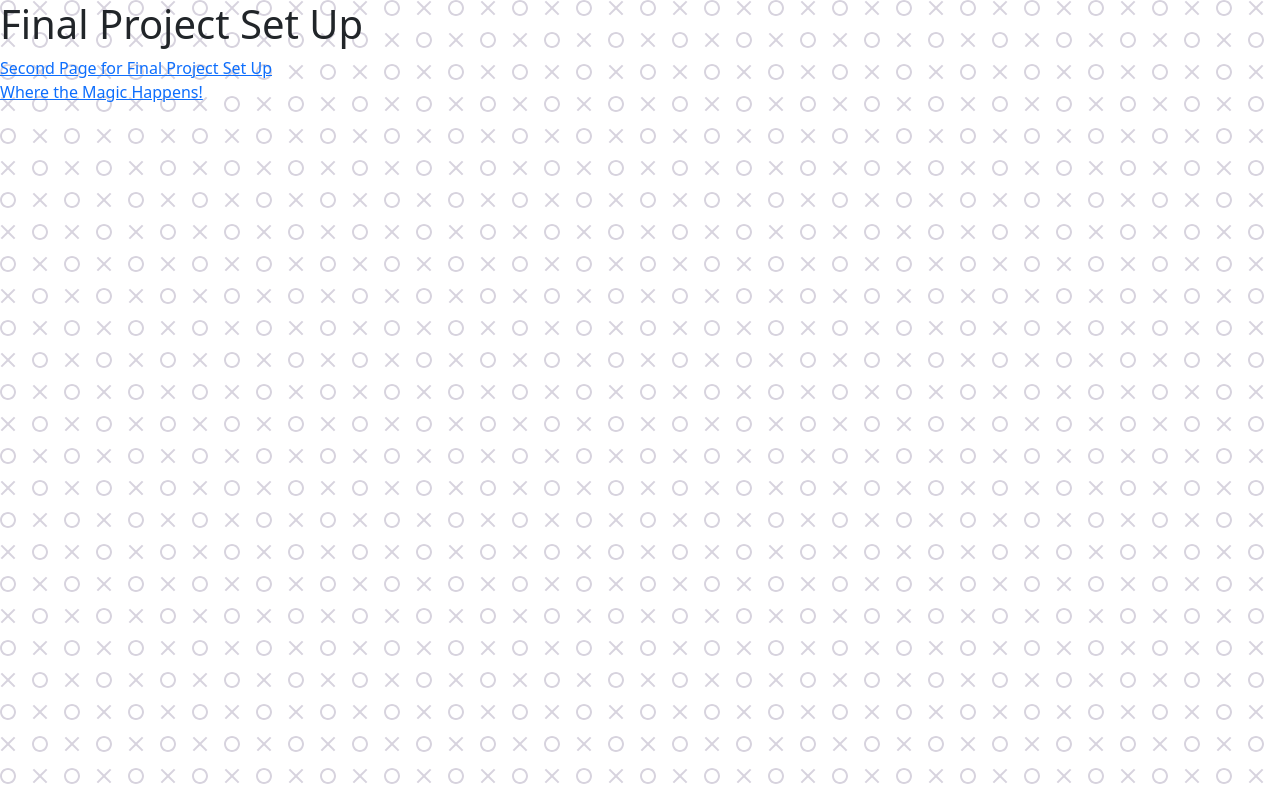
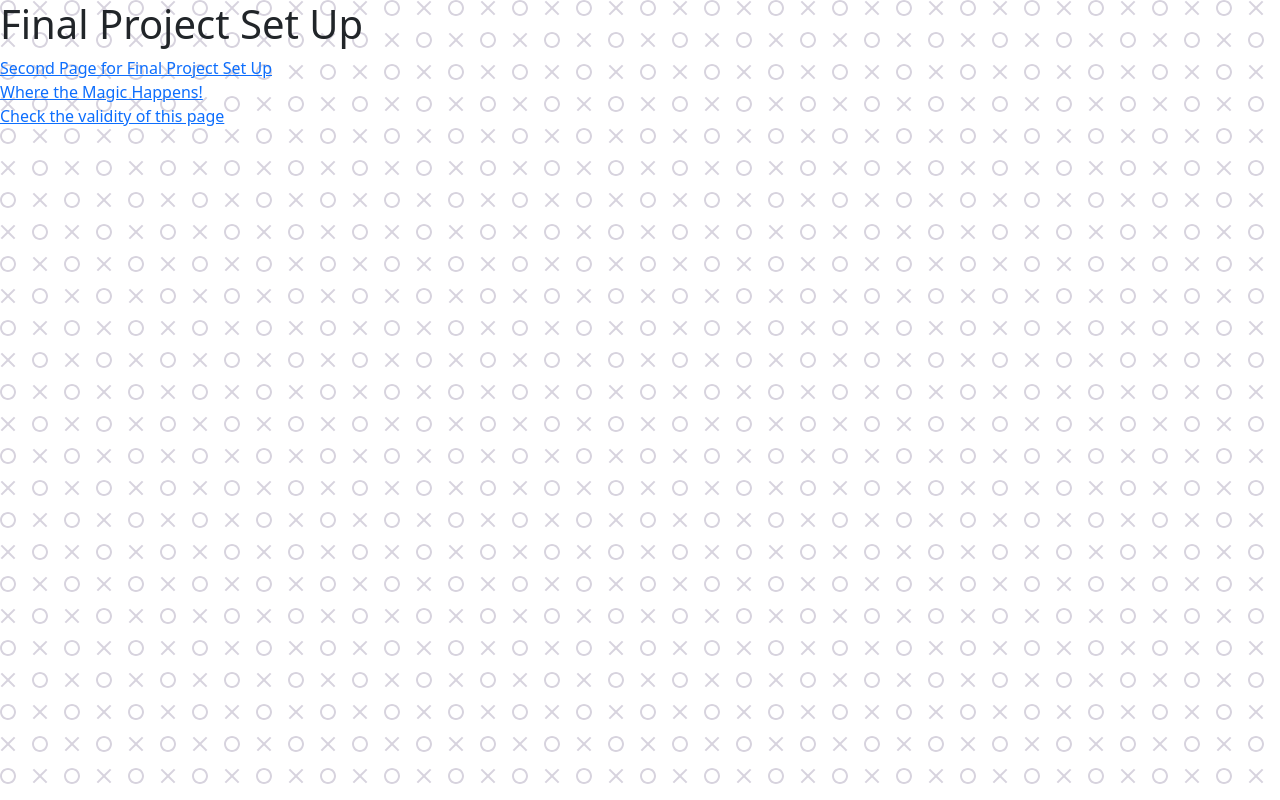
Before and after one commit to Houston37F/New-Final-Project-Set-Up, a plain HTML site: page index.html in a window 1280 px wide. Drawn offline with nearby package versions, Linux system fonts and the light colour scheme.

Commit message:
Update index.html

```diff
--- a/index.html
+++ b/index.html
@@ -19,6 +19,9 @@
   <div>
     <a href="https://github.com/Houston37F/New-Final-Project-Set-Up" target="_blank"> Where the Magic Happens!</a>
   </div>
+
+  <div>
+    <a href="https://validator.w3.org/nu/?doc=https%3A%2F%2Fhouston37f.github.io%2FNew-Final-Project-Set-Up%2F" target="_blank"> Check the validity of this page</a>
 <!-- partial -->
   <script src='https://cdnjs.cloudflare.com/ajax/libs/jquery/3.6.0/jquery.min.js'>
   </script><script  src="./scripts/script.js"></script>
```
